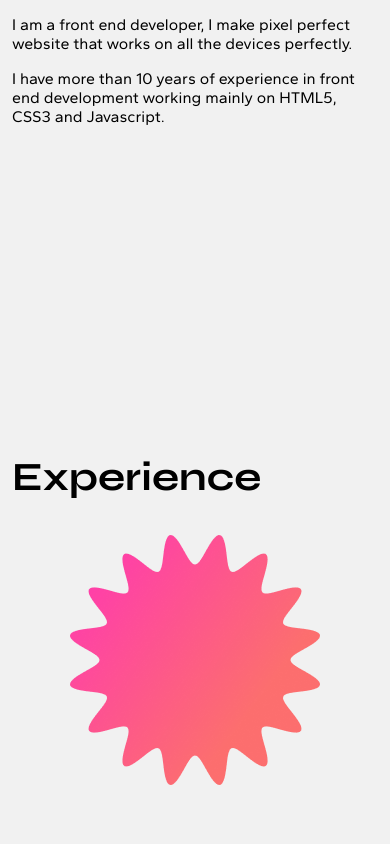
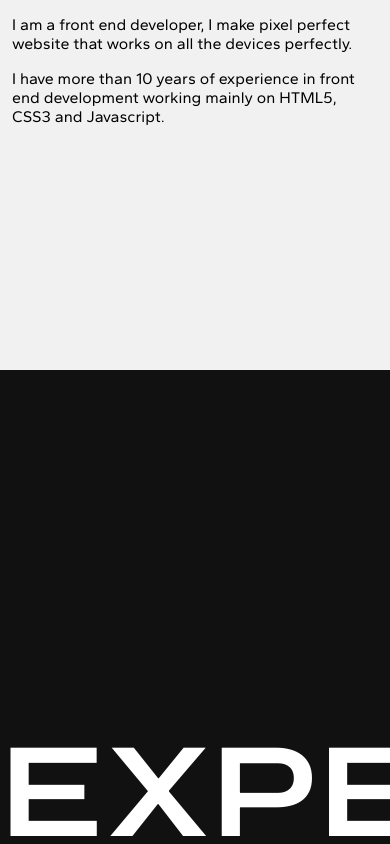
Before and after one commit to Frontend-website-developer/Portfolio-Website, a plain HTML site: page index.html in a window 390 px wide. Shown: the part 1156-2000 px from the top of the page. Drawn offline with nearby package versions, Linux system fonts and the light colour scheme.

Commit message:
experience heading section for mobile

```diff
--- a/index.html
+++ b/index.html
@@ -109,12 +109,12 @@
         </div>
     </div>
 </section>
-<section class="experience for-desktop">
+<section class="experience">
     <h1>Experience</h1>
 </section>
 <section class="experience-content">
     <div class="container">
-        <h1 class="for-mobile">Experience</h1>
+        <!--<h1 class="for-mobile">Experience</h1>-->
         <div class="flex align-items-center">
             <div class="col-lg-5">
                 <div class="text-center">
```
